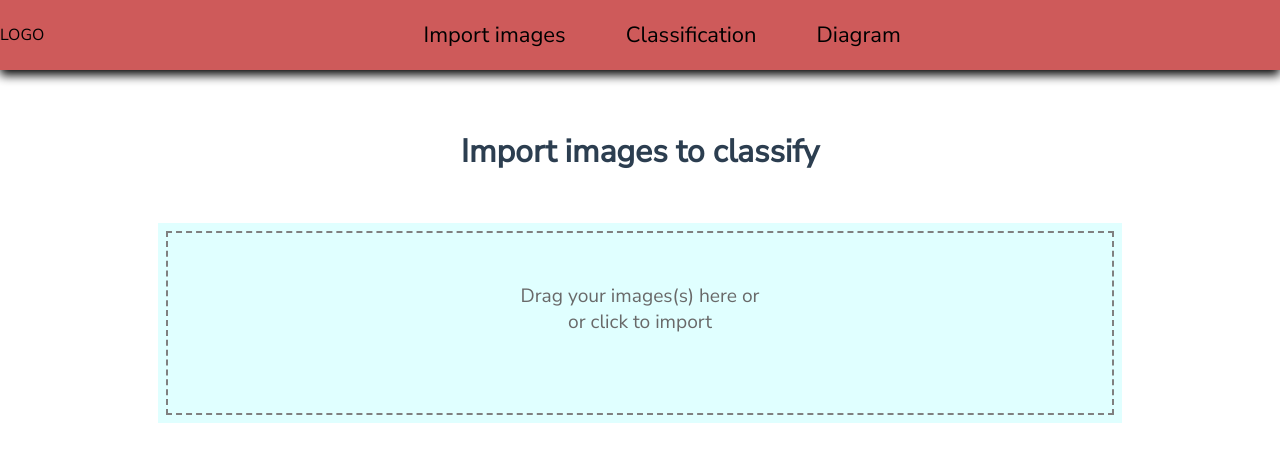
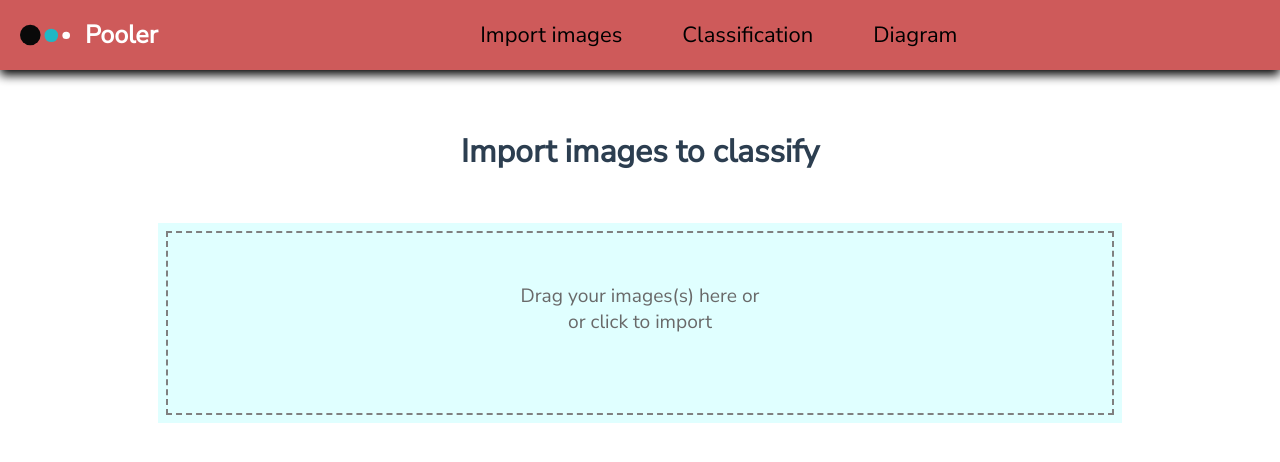
Before and after one commit to Fibfractal/CNN-classifier, a Vue app in the folder frontend/: page / in a window 1280 px wide. Shown: the top 462 px of the page. Built offline with nearby package versions, Linux system fonts and the light colour scheme.

Commit message:
Added logo

```diff
--- a/frontend/src/components/Navbar.vue
+++ b/frontend/src/components/Navbar.vue
@@ -1,7 +1,10 @@
 <template>
 
     <nav>
-        <p>LOGO</p>
+        <div class="img_wrap">
+            <img src="..\assets\logo.svg" width=50 height=50 class="logo">
+            <p>Pooler</p>
+        </div>
 
         <div class="links">
 
@@ -64,6 +67,11 @@
     }
 
     p {
+        font-weight: bold;
+        color: white;
+    }
+
+    .img_wrap {
         float: left;
     }
 
@@ -74,6 +82,21 @@
             margin-left: 30px;
             margin-right: 30px;
         }
+
+        p {
+            margin-left: 15px;
+            font-size: 25px;
+        }
+
+        .logo {
+            margin-left: 20px;
+        }
+
+        .img_wrap {
+            display:flex;
+            justify-content: center;
+            align-items: center;
+        }
     }
 
     /* If the screen size is 600px wide or less, set the font-size of <div> to 10px */
@@ -83,6 +106,22 @@
             margin-left: 10px;
             margin-right: 10px;
         }
+
+        p {
+            margin-left: 10px;
+            margin-bottom: 10px;
+            font-size: 17px;
+        }
+
+        .logo {
+            margin-left: 0px;
+            width:30px;
+            height:30px;
+        }
+
+        .img_wrap {
+            display: inline;
+        }
     }
 
 </style>
```
Also changed, not shown: frontend/src/assets/logo.png (deleted), frontend/src/assets/logo.svg (added).
